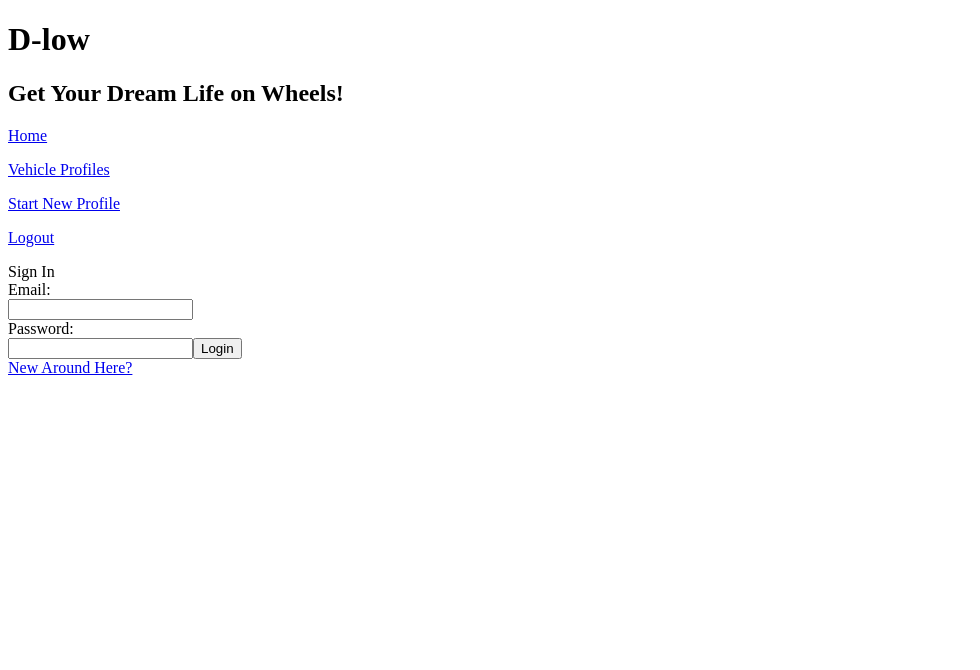
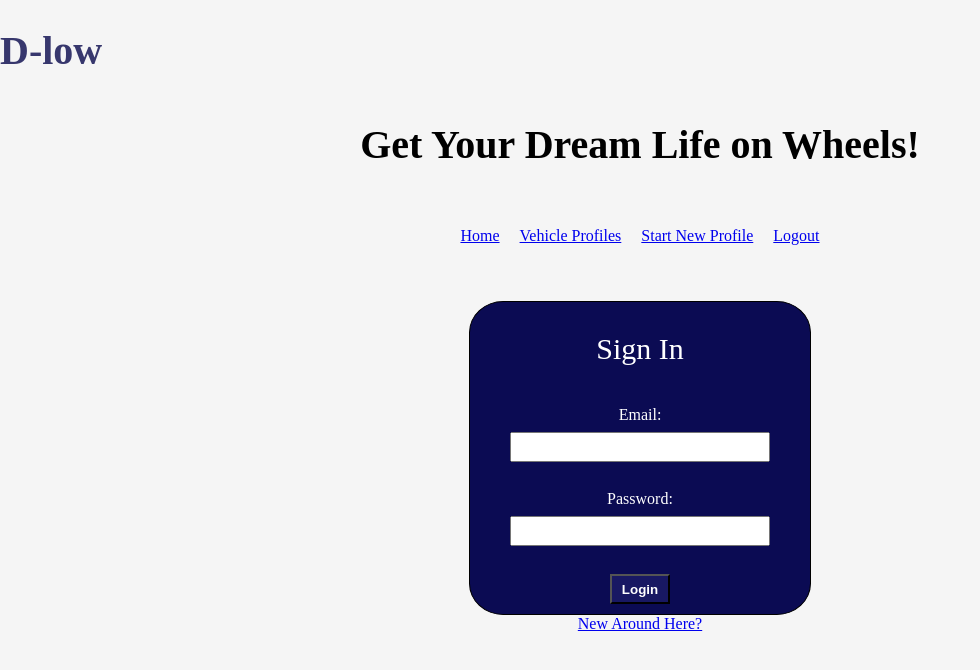
Before and after one commit to estott10/dlow, a React (Create React App) app: page / in a window 1280 px wide. Shown: the top 670 px of the page, without its empty margins (0-980 px from the left). Built offline with nearby package versions, Linux system fonts and the light colour scheme.

Commit message:
started styling

```diff
--- a/src/App.js
+++ b/src/App.js
@@ -1,6 +1,6 @@
 import React, { Component } from 'react';
 // import logo from './logo.svg';
-import './style.css';
+import './style.scss';
 import Header from './components/Header/Header';
 import routes from './routes';
 
--- a/src/components/Auth/Auth.js
+++ b/src/components/Auth/Auth.js
@@ -54,13 +54,15 @@ class Auth extends Component{
     render(){
 
     return(
-        <div>
-            <div>Sign In</div>
+        <div className="auth">
+        <div className="login">
+            <div className="signIn">Sign In</div>
             <div>Email: </div>
             <input name='email' onChange={ (e) => this.handleChange(e)}></input>
             <div>Password:</div>
             <input name='password' onChange={ (e) => this.handleChange(e)}></input>
             <button onClick={this.loginUser}>Login</button>
+          </div>
            <div><Link to='/register'>New Around Here?</Link></div>
         </div>
 
--- a/src/components/Dashboard/Dashboard.js
+++ b/src/components/Dashboard/Dashboard.js
@@ -39,7 +39,7 @@ removeVehicleProfile(profileId){
 
     return(
         <div>
-          <img alt='dash' src = 'https://s3-us-west-1.amazonaws.com/dlowstorage/Screen+Shot+2018-10-22+at+12.55.58+PM.png' />
+
             Dashboard
 
           {this.props.vehicle_profiles.map( (vehicle, i) => {
--- a/src/components/Form/Form.js
+++ b/src/components/Form/Form.js
@@ -44,18 +44,18 @@ class Form extends Component{
     render(){
 
     return(
-        <div>
+        <div className="form">
 
             <h1>Build Your Vehicle Profile</h1>
             <div>
-            Wheel Style Profile Name:
+            <div>Wheel Style Profile Name:</div>
             <input name='title' onChange={ (e) => this.handleChange(e)}></input>
-            Maximum Price:
+            <div>Maximum Price:</div>
             <input name='price' onChange={ (e) => this.handleChange(e)}></input>
-            Vehicle Type:
+            <div>Vehicle Type:</div>
             <input name='vehicle_type' onChange={ (e) => this.handleChange(e)}></input>
             {/* Make Drop down? <input name='password' onChange={ (e) => this.handleChange(e)}></input> */}
-            Preferred Manufacturer:
+            <div>Preferred Manufacturer:</div>
             <input name='manufacturers' onChange={ (e) => this.handleChange(e)}></input>
             <Link to='/dashboard'><button onClick={this.addCarProfile}>Show Me My Wheels!</button></Link>
             </div>
--- a/src/components/Header/Header.js
+++ b/src/components/Header/Header.js
@@ -4,12 +4,12 @@ import {Link} from 'react-router-dom';
 export default function Header(){
 
     return(
-        <div>
+        <div className= "header">
 
             <h1>D-low</h1>
             <h2>Get Your Dream Life on Wheels!</h2>
 
-            <div>
+            <div className="menu">
             <p><Link to="/">Home</Link></p>
             <p><Link to="/dashboard">Vehicle Profiles</Link></p>
             <p><Link to="/newprofile">Start New Profile</Link></p>
--- a/src/components/Options/Options.js
+++ b/src/components/Options/Options.js
@@ -12,10 +12,10 @@ export default class Options extends Component{
     render(){
 
     return(
-        <div>
-            Options
-            <div><Link to='/newprofile'>What's Your Wheel Style Profile?</Link></div>
-            <div><Link to='/dashboard'>Explore Your Current Wheels</Link></div>
+        <div className= "options">
+
+            <div className="option"><Link to='/newprofile' style={{ textDecoration: 'none', color: 'white' }}>What's Your Wheel Style Profile?</Link></div>
+            <div className="option"><Link to='/dashboard' style={{ textDecoration: 'none', color: 'white' }}>Explore Your Current Wheels</Link></div>
 
         </div>
 
--- a/src/index.js
+++ b/src/index.js
@@ -1,6 +1,6 @@
 import React from 'react';
 import ReactDOM from 'react-dom';
-import './style.css';
+import './style.scss';
 import App from './App';
 import * as serviceWorker from './serviceWorker';
 import { HashRouter } from 'react-router-dom';
--- a/src/style.scss
+++ b/src/style.scss
@@ -1,4 +1,352 @@
+.App {
+    box-sizing: border-box;
+    display: flex;
+    flex-direction: column;
+    justify-content: space-between;
+    align-items: center;
+}
+
 body {
-    background: red;
-    color: blue;
+    background: whitesmoke;
+    color: black;
 }
+
+.header {
+    box-sizing: border-box;
+    display: flex;
+    flex-direction: column;
+    justify-content: space-between;
+    align-items: center;
+        h1 {
+            color: rgb(55, 55, 109);
+            display: flex;
+            flex-direction: row;
+            justify-content: flex-start;
+            align-items: center;
+            position:absolute;
+            left:0;
+            top:0;
+            font-size: 40px;
+        }
+        h2 {
+            color: black;
+            padding-top: 80px;
+            font-size: 40px;
+        }
+        .menu {
+            display: flex;
+            flex-direction: row;
+            justify-content: space-evenly;
+            align-items: center;
+            text-decoration: none;
+            cursor: pointer;
+            p {
+                padding: 10px;
+                padding-bottom: 40px;
+            }
+        }
+
+        @media only screen and (max-width: 767px) {
+
+            h1 {
+                color: rgb(55, 55, 109);
+                display: flex;
+                flex-direction: row;
+                justify-content: flex-start;
+                align-items: center;
+                position: center;
+                top: 0;
+            }
+            h2 {
+                color:black;
+                text-align: center;
+                padding-top: 70px;
+            }
+
+            .menu {
+                display: flex;
+                flex-direction: column;
+                justify-content: space-around;
+                align-items: center;
+                p {
+                    padding: 5px;
+                    padding-bottom: 20px;
+                }
+            }
+          }
+}
+.auth {
+    display: flex;
+    flex-direction: column;
+    justify-content: space-around;
+    align-items: center;
+}
+.login {
+    display: flex;
+    flex-direction: column;
+    justify-content: space-around;
+    align-items: center;
+    background-color: rgb(11, 11, 83);
+    color: white;
+    border: solid black 1px;
+    padding: 10px 20px;
+    border-radius: 10%;
+    width: 300px;
+
+
+    div {
+        padding-top: 20px;
+    }
+    input{
+        width: 260px;
+        height: 30px;
+        margin-top: 20px;
+        padding: 12px 20px;
+        margin: 8px 0;
+        box-sizing: border-box;
+        font-size: 20px;
+    }
+    button {
+        width: 60px;
+        height: 30px;
+        color: white;
+        background-color: rgba(29, 29, 104, 0.774);
+        font-weight: bold;
+        margin-top: 20px;
+    }
+    .signIn{
+        font-size: 30px;
+        padding-bottom: 20px;
+    }
+
+    @media only screen and (max-width: 767px) {
+
+        h1 {
+            color: rgb(55, 55, 109);
+            display: flex;
+            flex-direction: row;
+            justify-content: flex-start;
+            align-items: center;
+            position: center;
+            top: 0;
+        }
+        h2 {
+            color:black;
+            text-align: center;
+            padding-top: 70px;
+        }
+
+        .menu {
+            display: flex;
+            flex-direction: column;
+            justify-content: space-around;
+            align-items: center;
+            p {
+                padding: 5px;
+                padding-bottom: 20px;
+            }
+        }
+      }
+}
+.options{
+    display: flex;
+    flex-direction: row;
+    justify-content: space-around;
+    align-items: center;
+
+        .option{
+            width: 300px;
+            height: 220px;
+            background-color: rgb(55, 55, 109);
+            margin: 80px;
+            border: transparent;
+            display: flex;
+            flex-direction: column;
+            justify-content: space-around;
+            align-items: center;
+            font-weight: bold;
+            font-size: 30px;
+            padding: 10px;
+        }
+}
+
+.register {
+
+        display: flex;
+        flex-direction: column;
+        justify-content: space-between;
+        align-items: center;
+        border: solid black 1px;
+        padding: 10px 20px;
+        border-radius: 10%;
+        background-color: rgb(11, 11, 83);
+        color: white;
+
+        div {
+            padding-top: 20px;
+        }
+        h1{
+            font-size: 30px;
+        }
+        input{
+            width: 340px;
+            height: 30px;
+            margin-top: 10px;
+            padding: 12px 20px;
+            margin: 8px 0;
+            box-sizing: border-box;
+            font-size: 20px;
+        }
+        button {
+            width: 60px;
+            height: 30px;
+            color: white;
+            background-color: rgba(29, 29, 104, 0.774);
+            font-weight: bold;
+            margin-top: 20px;
+        }
+        .signIn{
+            font-size: 30px;
+            padding-bottom: 20px;
+        }
+
+        @media only screen and (max-width: 767px) {
+
+            h1 {
+                color: rgb(55, 55, 109);
+                display: flex;
+                flex-direction: row;
+                justify-content: flex-start;
+                align-items: center;
+                position: center;
+                top: 0;
+            }
+            h2 {
+                color:black;
+                text-align: center;
+                padding-top: 70px;
+            }
+
+    }
+}
+
+.form {
+
+    display: flex;
+    flex-direction: column;
+    justify-content: space-between;
+    align-items: center;
+    border: solid black 1px;
+    padding: 10px 20px;
+    border-radius: 10%;
+    background-color: rgb(11, 11, 83);
+    color: white;
+
+    div {
+        padding-top: 20px;
+    }
+    h1{
+        font-size: 30px;
+    }
+    input{
+        width: 340px;
+        height: 30px;
+        margin-top: 10px;
+        padding: 12px 20px;
+        margin: 8px 0;
+        box-sizing: border-box;
+        font-size: 20px;
+    }
+    button {
+        width: 100px;
+        height: 40px;
+        color: white;
+        background-color: rgba(29, 29, 104, 0.774);
+        font-weight: bold;
+        margin-top: 20px;
+        margin-left: 20px;
+    }
+    .signIn{
+        font-size: 30px;
+        padding-bottom: 20px;
+    }
+
+    @media only screen and (max-width: 767px) {
+
+        h1 {
+            color: rgb(55, 55, 109);
+            display: flex;
+            flex-direction: row;
+            justify-content: flex-start;
+            align-items: center;
+            position: center;
+            top: 0;
+        }
+        h2 {
+            color:black;
+            text-align: center;
+            padding-top: 70px;
+        }
+
+  }
+}
+
+.edit{
+        display: flex;
+        flex-direction: column;
+        justify-content: space-between;
+        align-items: center;
+        border: solid black 1px;
+        padding: 10px 20px;
+        border-radius: 10%;
+        background-color: rgb(11, 11, 83);
+        color: white;
+
+        div {
+            padding-top: 20px;
+        }
+        h1{
+            font-size: 30px;
+        }
+        input{
+            width: 340px;
+            height: 30px;
+            margin-top: 10px;
+            padding: 12px 20px;
+            margin: 8px 0;
+            box-sizing: border-box;
+            font-size: 20px;
+        }
+        button {
+            width: 160px;
+            height: 40px;
+            color: white;
+            background-color: rgba(29, 29, 104, 0.774);
+            font-weight: bold;
+            margin-top: 20px;
+            margin-left: 20px;
+        }
+        .signIn{
+            font-size: 30px;
+            padding-bottom: 20px;
+        }
+
+        @media only screen and (max-width: 767px) {
+
+            h1 {
+                color: rgb(55, 55, 109);
+                display: flex;
+                flex-direction: row;
+                justify-content: flex-start;
+                align-items: center;
+                position: center;
+                top: 0;
+            }
+            h2 {
+                color:black;
+                text-align: center;
+                padding-top: 70px;
+            }
+
+      }
+    }
```
Also changed, not shown: src/components/Edit/Edit.js (+6 -6 lines), src/components/Register/Register.js (+17 -17 lines).
